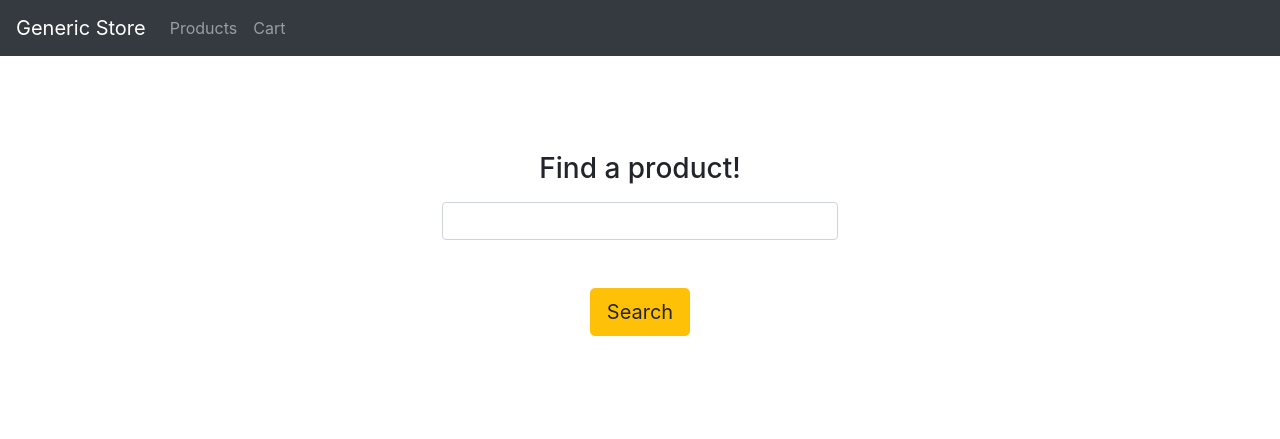
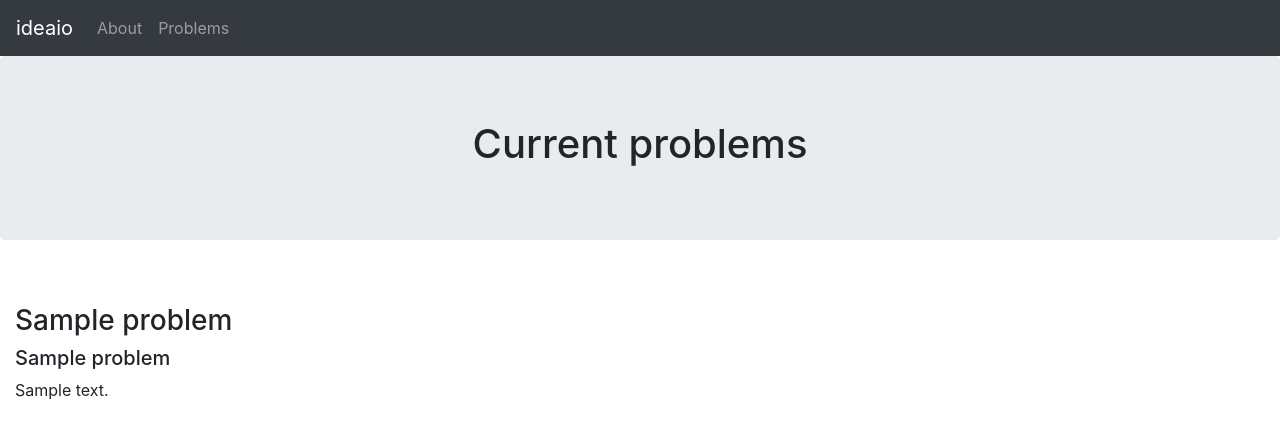
Before and after one commit to Xoelos/cse341_project_1, a PHP site: page /problems/index.php in a window 1280 px wide. Shown: the top 439 px of the page. Run offline with PHP 8.4, Linux system fonts and the light colour scheme; tables that the repository leaves empty or names only in its code hold one stand-in row (values such as "Sample post"); some libraries are stand-ins or nearby versions.

Commit message:
Finished W05

```diff
--- a/index.php
+++ b/index.php
@@ -1,11 +1,28 @@
 <?php
+
+include './library/connections.php';
+include './library/Query.php';
 
 if (session_id() == "")
     session_start();
 
-include './views/page.php';
+if (isset($_GET['about']))
+{
+    include './views/Page.php';
+    include './views/about.php';
+    $about = new Page(getMeta(), renderBody());
+
+    echo $about->page;
+    exit;
+}
+
+$categoryQuery = new Query('problems', 'subject');
+$categories = $categoryQuery->queryAll();
+
+include './views/Page.php';
 require './views/search.php';
 
-$search = new Page(getMeta(), renderBody());
+$search = new Page(getMeta(), renderBody($categories));
 
 echo $search->page;
+exit;
--- a/library/connections.php
+++ b/library/connections.php
@@ -15,7 +15,7 @@ function dbConnect()
             $dbLink = new PDO($dsn);
             return $dbLink;
         } catch (PDOException $exc) {
-            include '../views/page.php';
+            include '../views/Page.php';
             require '../views/500.php';
             $search = new Page(get500(), render500());
             echo $search->page;
@@ -34,10 +34,7 @@ function dbConnect()
             $dbLink = new PDO($dsn);
             return $dbLink;
         } catch (PDOException $exc) {
-            echo $exc;
-            exit;
-
-            include '../views/page.php';
+            include '../views/Page.php';
             require '../views/500.php';
             $search = new Page(get500(), render500());
             echo $search->page;
--- /dev/null
+++ b/problems/index.php
@@ -0,0 +1,54 @@
+<?php
+
+include '../library/connections.php';
+include '../library/Query.php';
+
+if (session_id() == "")
+    session_start();
+
+$results = null;
+
+if (!isset($_GET['search']) && !isset($_GET['category'])) {
+    $problemsQuery = new Query('problems');
+    $results = $problemsQuery->queryAll();
+} else if (!isset($_GET['category'])) {
+    if ($_GET['search'] !== '') {
+        $search = $_GET['search'];
+        $problemsQuery = new Query('problems');
+        $results = $problemsQuery->queryByColumns($search, array('name', 'summary'));
+
+    } else {
+        $problemsQuery = new Query('problems');
+        $results = $problemsQuery->queryAll();
+
+    }
+} else {
+    if ($_GET['search'] !== '' && $_GET['category'] !== '') {
+        $search = $_GET['search'];
+        $category = $_GET['category'];
+        $problemsQuery = new Query('problems');
+        $results = $problemsQuery->queryByColumnsWithValues($search, array('name', 'summary'), $category, 'subject');
+
+    } else if ($_GET['search'] !== '') {
+        $search = $_GET['search'];
+        $problemsQuery = new Query('problems');
+        $results = $problemsQuery->queryByColumns($search, array('name', 'summary'));
+
+    } else if ($_GET['category'] !== '') {
+        $category = $_GET['category'];
+        $problemsQuery = new Query('problems');
+        $results = $problemsQuery->queryByColumns($category, array('name', 'summary'));
+
+    } else {
+        $problemsQuery = new Query('problems');
+        $results = $problemsQuery->queryAll();
+
+    }
+}
+
+
+include '../views/Page.php';
+include '../views/questions.php';
+$question = new Page(getMeta(), renderBody($results));
+
+echo $question->page;
--- a/views/components/head.php
+++ b/views/components/head.php
@@ -13,4 +13,5 @@ $headPost = "</title>
                      integrity='sha384-ggOyR0iXCbMQv3Xipma34MD+dH/1fQ784/j6cY/iJTQUOhcWr7x9JvoRxT2MZw1T'
                      crossorigin='anonymous'
                          />
+             <link rel='icon' href='/public/assets/favicon.png'>
          </head>";
--- a/views/components/navigation.php
+++ b/views/components/navigation.php
@@ -2,17 +2,17 @@
 
 $navigation =
     '<nav class="navbar navbar-expand-lg navbar-dark bg-dark">
-    <a class="navbar-brand" href="/index.php">Generic Store</a>
+        <a class="navbar-brand" href="/index.php">ideaio</a>
         <button class="navbar-toggler" type="button" data-toggle="collapse" data-target="#navbarNavDropdown">
             <span class="navbar-toggler-icon"></span>
         </button>
         <div class="collapse navbar-collapse" id="navbarNavDropdown">
             <ul class="navbar-nav">
                         <li class="nav-item">
-                <a class="nav-link" href="/posts/index.php">Products</a>
+                    <a class="nav-link" href="/index.php?about=true">About</a>
                 </li>
                 <li class="nav-item">
-                <a class="nav-link" href="cart.php">Cart</a>
+                    <a class="nav-link" href="/problems/index.php">Problems</a>
                 </li>
             </ul>
         </div>
--- a/views/questions.php
+++ b/views/questions.php
@@ -1,12 +1,24 @@
 <?php
 
-function renderBody($search)
+function renderBody($results)
 {
-    return '<div class="container-fluid">
-                <div class="row">
-                    <div class="col-12">' . $search . '</div>
-                </div>
-            </div>';
+    $body = '<div class="jumbotron text-center">
+                <h1>Current problems</h1>
+             </div>
+             <div class="container-fluid">
+                <div class="row mt-5">';
+
+    foreach ($results as $result)
+    $body .= '<div class="col-12 my-3">
+                <h3>' . $result['name'] . '</h3>
+                <h5>' . $result['subject'] .'</h5>
+                <p>' . $result['summary'] .'</p>
+              </div>';
+
+
+    $body .= '</div></div>';
+
+    return $body;
 }
 
 function getMeta()
--- a/views/search.php
+++ b/views/search.php
@@ -1,18 +1,27 @@
 <?php
 
-function renderBody()
+function renderBody($categories)
 {
-    return '<div class="container-fluid text-center">
+    $body = '<div class="container-fluid text-center">
     <div class="row mt-5">
         <div class="col-12 offset-md-4 col-md-4" >
-            <h3 class="mt-5 mb-3">Find a product!</h3>
-            <form id="search" method="GET" action="posts/index.php" >
-                 <input id="searchTerm" type="text" class="form-control" name="search">
+            <h3 class="mt-5 mb-3">Search for current problems</h3>
+            <form id="search" method="GET" action="problems/index.php">
+                 <input id="searchTerm" type="text" class="form-control my-3" name="search" placeholder="Search by keyword">
+                 <select  id="searchTerm" class="custom-select my-3" name="category">
+                 <option selected="true" disabled="disabled" value="">Search by Category</option>';
+    foreach ($categories as $index => $category) {
+        $body .= "<option value='$category[subject]'>$category[subject]</option>";
+    }
+
+        $body .= '</select>
                 <button type="submit" class="mt-5 btn btn-lg btn-warning">Search</button>
             </form>
         </div>
     </div>
 </div>';
+
+    return $body;
 }
 
 function getMeta()
```
Also changed, not shown: library/ProblemQuery.php (added, +7 -0 lines), library/Query.php (added, +91 -0 lines), posts/index.php (deleted, +0 -15 lines), views/about.php (added, +27 -0 lines), .htaccess, library/.htaccess (added), views/.htaccess (added), views/Page.php (renamed from views/page.php). Lines whose indentation alone changed are shown as unchanged.
